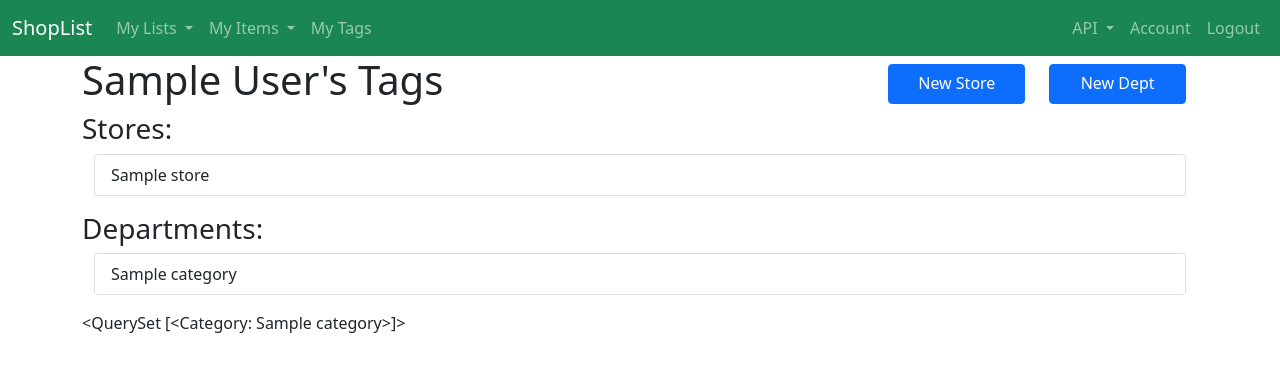
After one commit to j-prt/shoplist-api, a Django app: page /my_tags/ in a window 1280 px wide. The commit adds this page. Shown: the top 372 px of the page. Run offline with Django 3.2, Linux system fonts and the light colour scheme; a user stored in the database is signed in; tables that the repository leaves empty hold one stand-in row (values such as "Sample post"); parts of the project's set-up code (start-up, migrations or seed data) failed here and were passed over; some libraries are stand-ins or nearby versions.

Commit message:
Add tags view

```diff
--- a/app/frontend/templates/base.html
+++ b/app/frontend/templates/base.html
@@ -38,7 +38,7 @@
             </ul>
           </li>
           <li class="nav-item">
-            <a href="" class="nav-link">My Tags</a>
+            <a href="{% url 'user_tags' %}" class="nav-link">My Tags</a>
           </li>
         </ul>
         <ul class="navbar-nav ms-auto mb-2 mb-lg-0">
--- a/app/frontend/templates/user_items.html
+++ b/app/frontend/templates/user_items.html
@@ -4,7 +4,7 @@
 <div class="row">
   {% if user.display_name %}
   <h1 class="col">{{ user.display_name }}'s Items</h1>
-  <a href="{% url 'new_item' %}" style="max-width: 20%;" class="btn btn-primary col mb-2 mt-2 me-4" >Add Item</a>
+  <a href="{% url 'new_item' %}" style="max-width: 20%;" class="btn btn-primary col mb-2 mt-2 me-4" >New Item</a>
   {% else %}
   <h1>My Items</h1>
   {% endif %}
--- /dev/null
+++ b/app/frontend/templates/user_tags.html
@@ -0,0 +1,42 @@
+{% extends 'base.html' %}
+
+{% block body %}
+<div class="row">
+  {% if user.display_name %}
+  <h1 class="col">{{ user.display_name }}'s Tags</h1>
+  <a href="" style="max-width: 12%;" class="btn btn-primary col mb-2 mt-2 me-4" >New Store</a>
+  <a href="" style="max-width: 12%;" class="btn btn-primary col mb-2 mt-2 me-4" >New Dept</a>
+
+  {% else %}
+  <h1>My Items</h1>
+  {% endif %}
+
+</div>
+
+<h3>Stores:</h3>
+<div class="container mb-3">
+  <ul class="list-group">
+    {% for store in store_list %}
+    <li class="list-group-item">
+      {{ store.name }}
+    </li>
+
+  {% endfor %}
+  </ul>
+</div>
+<h3>Departments:</h3>
+<div class="container mb-3">
+  <ul class="list-group">
+    {% for category in category_list %}
+    <li class="list-group-item">
+      {{ category.name }}
+    </li>
+    {% endfor %}
+  </ul>
+</div>
+
+{{ category_list }}
+
+
+
+{% endblock body %}
--- a/app/frontend/urls.py
+++ b/app/frontend/urls.py
@@ -18,5 +18,6 @@ urlpatterns = [
     path('new/', views.ListCreateView.as_view(), name='new_list'),
     path('my_items/', views.UserItemsView.as_view(), name='user_items'),
     path('new_item/', views.ItemCreateView.as_view(), name='new_item'),
-    path('my_items/delete/<pk>', views.DeleteItemView.as_view(), name='delete_item',)
+    path('my_items/delete/<pk>', views.DeleteItemView.as_view(), name='delete_item'),
+    path('my_tags/', views.ItemTagsView.as_view(), name='user_tags'),
 ]
--- a/app/frontend/views.py
+++ b/app/frontend/views.py
@@ -80,3 +80,15 @@ class DeleteItemView(LoginRequiredMixin, generic.DeleteView):
     model = models.Item
     template_name = 'item_confirm_delete.html'
     success_url = reverse_lazy('user_items')
+
+class ItemTagsView(LoginRequiredMixin, generic.ListView):
+    template_name = 'user_tags.html'
+    model = models.Category
+    ordering = ['name']
+
+    def get_context_data(self, *args, **kwargs):
+        context = super().get_context_data(*args, **kwargs)
+        context.update({
+            'store_list': models.Store.objects.order_by('name'),
+        })
+        return context
```
